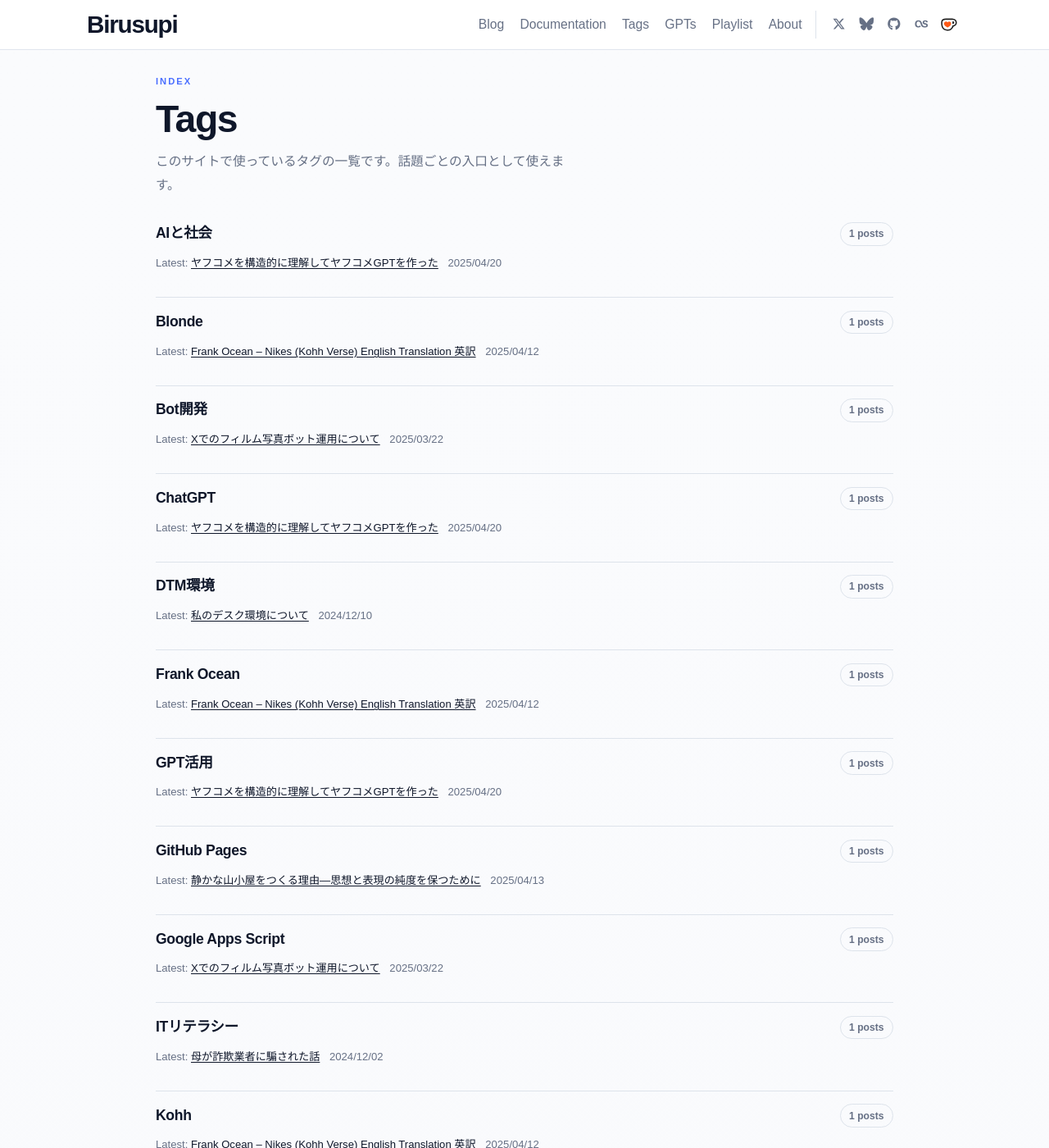
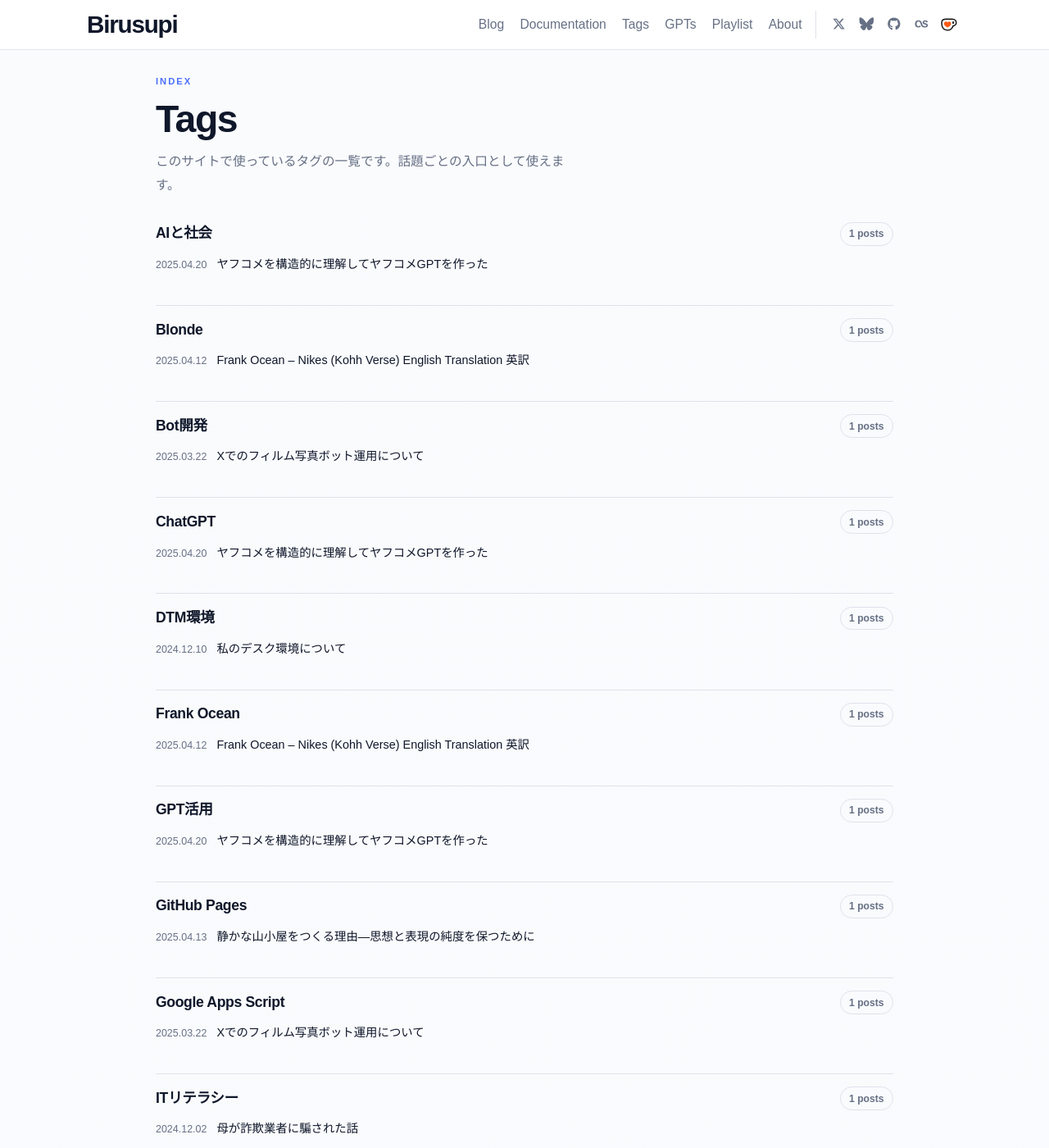
Before and after one commit to spira-unplugged/birusupi, a Jekyll site: the page built from pages/tags.md, in a window 1280 px wide and 1400 px high. Shown: the whole window at 82% size. Built offline with Jekyll 4.4.1, drawn with Linux system fonts in a browser that asks for light colours; some web fonts are replaced; some of the changed text lies outside the part shown.

Commit message:
feat: improve site UX - tags discovery, post nav, pagination
- Tags page: show all posts per tag instead of just latest 1 post,
  with date-aligned compact list style
- Post navigation: Japanese labels (← 前の記事 / 次の記事 →) with
  two-line layout (label + title) for better readability
- Pagination: Japanese text (← 新しい記事 / 古い記事 →)

https://claude.ai/code/session_017zcZLF9CC6aZni43UyXTyB

```diff
--- a/_data/settings.yml
+++ b/_data/settings.yml
@@ -29,8 +29,8 @@ social:
 
 # Customize site text
 pagination:
-  previous_page: "Newer"
-  next_page: "Older"
+  previous_page: "← 新しい記事"
+  next_page: "古い記事 →"
 
 sharing_button_prompt: 'share'
 
--- a/_layouts/post.html
+++ b/_layouts/post.html
@@ -60,12 +60,14 @@ layout: default
         <div class="post-navigation">
           {% if page.next %}
             <a class="next-post" href="{{ page.next.url | relative_url }}">
-              Next: {{ page.next.title }}
+              <span class="post-nav-label">← 前の記事</span>
+              <span class="post-nav-title">{{ page.next.title }}</span>
             </a>
           {% endif %}
           {% if page.previous %}
             <a class="prev-post" href="{{ page.previous.url | relative_url }}">
-              Previous: {{ page.previous.title }}
+              <span class="post-nav-label">次の記事 →</span>
+              <span class="post-nav-title">{{ page.previous.title }}</span>
             </a>
           {% endif %}
         </div>
--- a/_layouts/tags.html
+++ b/_layouts/tags.html
@@ -25,13 +25,14 @@ layout: default
           <h2>{{ tag_name }}</h2>
           <span class="tag-count">{{ tag_posts | size }} posts</span>
         </div>
-        {% if latest_post %}
-          <p class="tag-row-meta">
-            Latest:
-            <a href="{{ latest_post.url | relative_url }}">{{ latest_post.title }}</a>
-            <span>{{ latest_post.date | date: "%Y/%m/%d" }}</span>
-          </p>
-        {% endif %}
+        <ul class="tag-post-list">
+          {% for post in tag_posts %}
+            <li class="tag-post-item">
+              <span class="tag-post-date">{{ post.date | date: "%Y.%m.%d" }}</span>
+              <a href="{{ post.url | relative_url }}">{{ post.title }}</a>
+            </li>
+          {% endfor %}
+        </ul>
       </article>
     {% endfor %}
   </section>
--- a/_sass/_page.scss
+++ b/_sass/_page.scss
@@ -135,16 +135,35 @@
   font-weight: 600;
 }
 
-.tag-row-meta {
-  margin-top: 0.65rem;
+.tag-post-list {
+  margin: 0.65rem 0 0;
+  padding: 0;
+  list-style: none;
+  display: grid;
+  gap: 0.35rem;
 }
 
-.tag-row-meta a {
-  color: var(--text);
+.tag-post-item {
+  display: flex;
+  align-items: baseline;
+  gap: 0.75rem;
+  font-size: 0.9rem;
 }
 
-.tag-row-meta span {
-  margin-left: 0.5rem;
+.tag-post-date {
+  flex-shrink: 0;
+  color: var(--muted);
+  font-size: 0.78rem;
+  font-variant-numeric: tabular-nums;
+}
+
+.tag-post-item a {
+  color: var(--text);
+  text-decoration: none;
+
+  &:hover {
+    color: var(--accent);
+  }
 }
 
 .page-404 .page-body {
--- a/_sass/_post.scss
+++ b/_sass/_post.scss
@@ -228,7 +228,8 @@
 
 .post-navigation a {
   display: flex;
-  align-items: center;
+  flex-direction: column;
+  justify-content: center;
   min-height: 3.75rem;
   padding: 0.85rem 0.95rem;
   border: 1px solid var(--line);
@@ -238,6 +239,18 @@
   text-decoration: none;
   line-height: 1.5;
   transition: border-color 0.2s ease, background-color 0.2s ease;
+}
+
+.post-nav-label {
+  font-size: 0.72rem;
+  font-weight: 700;
+  letter-spacing: 0.05em;
+  color: var(--muted);
+  margin-bottom: 0.2rem;
+}
+
+.post-nav-title {
+  font-size: 0.9rem;
 }
 
 .post-navigation a:hover {
```
